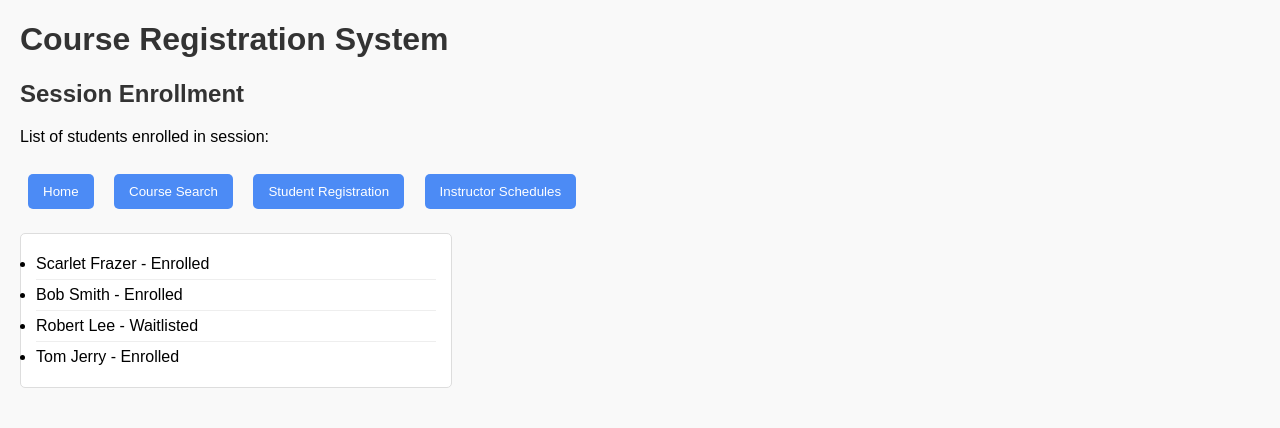
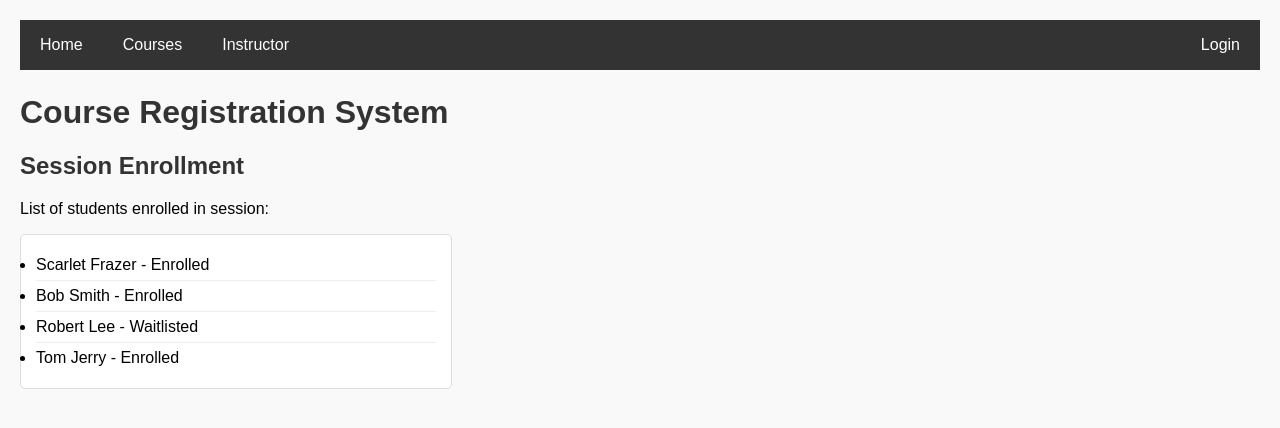
Before and after one commit to Christian20-02/course-registration, a plain HTML site: page session-enrollment.html in a window 1280 px wide. Drawn offline with Linux system fonts and the light colour scheme.

Commit message:
Implemented consistent Navigation Bar

```diff
--- a/assets/css/navbar.css
+++ b/assets/css/navbar.css
@@ -5,15 +5,18 @@
 	margin-bottom: 24px;
 }
 .nav-menu {
+	all:unset;
 	list-style-type: none;
 	margin: 0;
 	padding: 0;
 	display: flex;
 }
 .nav-menu > li {
+	all:unset;
 	position: relative;
 }
 .nav-menu > li > a, .dropbtn {
+	all:unset;
 	display: block;
 	color: white;
 	text-align: center;
@@ -52,9 +55,11 @@
 
 /*Applicable for login button*/
 .nav-menu > li.user-menu {
+  all:unset;
   margin-left: auto;
 }
 .nav-menu > li > .userdropbtn {
+	all:unset;
 	display: block;
 	color: white;
 	text-align: center;
--- a/session-enrollment.html
+++ b/session-enrollment.html
@@ -5,19 +5,39 @@
   <meta name="viewport" content="width=device-width, initial-scale=1" />
   <title>Session Enrollment - Course Registration</title>
   <link rel="stylesheet" href="assets/css/home-session.css" />
+  <link rel="stylesheet" href="assets/css/navbar.css" />
 </head>
 <body>
+    <!-- Navigation Bar -->
+  <nav class="navbar">
+    <ul class="nav-menu">
+      <li><a href="home-screen.html">Home</a></li>
+      <li class="dropdown">
+        <a href="#" class="dropbtn">Courses</a>
+        <div class="dropdown-content">
+          <a href="course-search.html">Course Search</a>
+          <a href="student-registration.html">Student Registration</a>
+        </div>
+      </li>
+      <li class="dropdown">
+        <a href="#" class="dropbtn">Instructor</a>
+        <div class="dropdown-content">
+          <a href="instructor-schedule.html">Schedule</a>
+          <a href="session-enrollment.html">Session Enrollment</a>
+        </div>
+      </li>
+      <li class="user-menu">
+        <button class="userdropbtn">Login</button>
+        <div class="dropdown-content" style="display:none">
+          <a href="#">Profile</a>
+          <a href="#">Logout</a>
+        </div>
+      </li>
+    </ul>
+  </nav>
   <h1>Course Registration System</h1>
   <h2>Session Enrollment</h2>
   <p>List of students enrolled in session:</p>
-
-  <!-- navigation -->
-  <nav>
-    <button onclick="location.href='index.html'">Home</button>
-    <button onclick="location.href='course-search.html'">Course Search</button>
-    <button onclick="location.href='student-registration.html'">Student Registration</button>
-    <button onclick="location.href='instructor-schedule.html'">Instructor Schedules</button>
-  </nav>
 
   <!--  a plain list of students -->
   <ul>
```
Also changed, not shown: course-search.html (+31 -9 lines), student-registration.html (+29 -0 lines).
